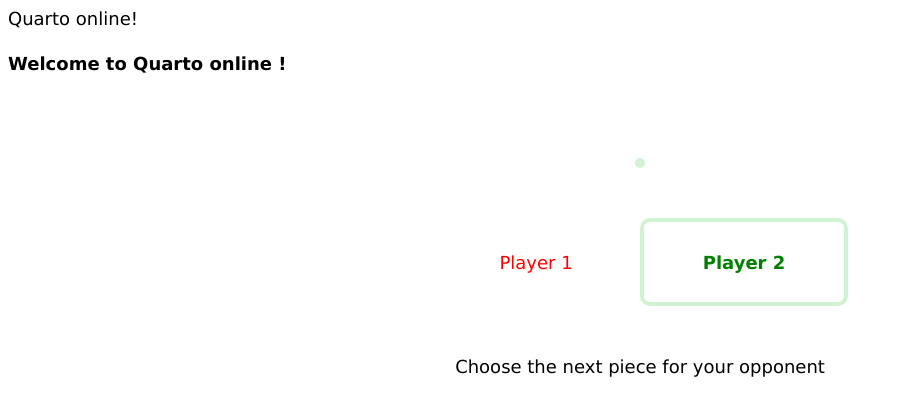
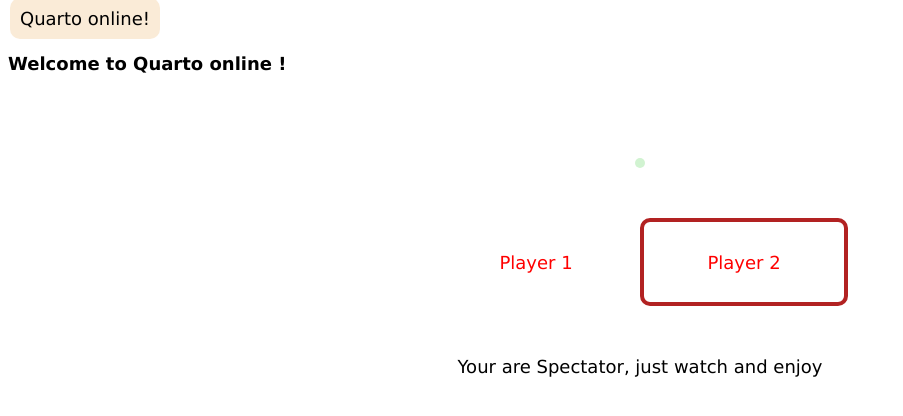
Before and after one commit to marmelab/quarto-symfony, a Symfony app: template quarto/templates/game.html.twig in a window 1280 px wide. Shown: the top 416 px of the page, without its empty margins (0-903 px from the left). Run offline with Twig, Linux system fonts and the light colour scheme; the template is opened without the code that fills it, so the values that code supplies are empty; some libraries are stand-ins or nearby versions.

Commit message:
appearance modified to see better who is playing

```diff
--- a/quarto/public/styles/main.css
+++ b/quarto/public/styles/main.css
@@ -6,6 +6,7 @@ body {
 a {
     text-decoration: none;
     color:inherit;
+    cursor: initial;
 }
 
 .grid-row {
@@ -108,13 +109,20 @@ a {
     border-radius: 10px;
 }
 
-.default-player.active {
-    font-weight: bold;
-    color:green;
+.default-player.you.active {
     border-color: rgb(209, 243, 209);
 }
 
-.default-player:not(.active) {
+.default-player.active:not(.you) {
+    border-color: firebrick;
+}
+
+.default-player.you {
+    font-weight: bold;
+    color:green;
+}
+
+.default-player:not(.you) {
     color:red;
 }
 
@@ -139,7 +147,7 @@ a {
 	align-items: center;
 }
 
-.new-game {
+.game-button {
     padding: 10px;
     margin: 2px;
     text-align: center;
@@ -147,7 +155,7 @@ a {
     background-color: antiquewhite;
 }
 
-.new-game:hover {
+.game-button:hover {
     cursor: pointer;
     opacity: 0.4;
 }
--- a/quarto/templates/base.html.twig
+++ b/quarto/templates/base.html.twig
@@ -12,7 +12,7 @@
   <body>
     <nav class="blue lighten-1" role="navigation">
       <div class="nav-wrapper container">
-        <a href="{{ path('index') }}" class="brand-logo">Quarto online!</a>
+        <a class="game-button" href="{{ path('index') }}" class="brand-logo">Quarto online!</a>
       </div>
     </nav>
     <section class="container">
--- a/quarto/templates/game.html.twig
+++ b/quarto/templates/game.html.twig
@@ -29,7 +29,9 @@
         'pieceSelected' : game.getSelectedPiece(),
         'player1Name' : 'Player 1 ',
         'player2Name' : 'Player 2',
-        'winningLine' : game.getWinningLine()} %}
+        'winningLine' : game.getWinningLine(),
+        'canPlay' : (playerId == 1 and game.getIsPlayerOneTurn()) or (playerId == 2 and game.getIsPlayerOneTurn() == false),
+        'playerId' : playerId} %}
     </div>
   </div>
 {% endblock %}
--- a/quarto/templates/main.html.twig
+++ b/quarto/templates/main.html.twig
@@ -11,7 +11,7 @@
       <img src="{{ asset('images/board.jpg') }}" alt="Quarto online picture"/>
     </div>
     <div class="row">
-      <a class="new-game" href="{{ path('game_new') }}">Start a new game</a>
+      <a class="game-button" href="{{ path('game_new') }}">Start a new game</a>
     </div>
   </div>
 {% endblock %}
--- a/quarto/templates/players.html.twig
+++ b/quarto/templates/players.html.twig
@@ -1,9 +1,9 @@
 <div class="players">
   <div class="players-name">
-      <div class="default-player {{ playerOneTurn ? 'active' : '' }} z-depth-1">
+      <div class="default-player {{ playerOneTurn ? 'active' : '' }} {{ playerId == 1 ? 'you' : '' }} z-depth-1">
           <span class="player-value">{{player1Name}}</span>
       </div>
-      <div class="default-player {{ playerOneTurn == false ? 'active' : '' }} z-depth-1">
+      <div class="default-player {{ playerOneTurn == false ? 'active' : '' }} {{  playerId == 2  ? 'you' : '' }} z-depth-1">
           <span class="player-value">{{player2Name}}</span>
       </div>
   </div>
@@ -12,7 +12,11 @@
       <span class="phase-value victory">{{ playerOneTurn == true ? player1Name : player2Name }} Wins !!!!!!!</span>
       <br/>
       <br/>
-      <a class="new-game" href="{{ path('game_new') }}">Start a new game</a>
+      <a class="game-button" href="{{ path('game_new') }}">Start a new game</a>
+    {% elseif (playerId == NULL) %}
+      <span class="phase-value">Your are Spectator, just watch and enjoy</span>
+    {% elseif (canPlay == false) %}
+      <span class="phase-value">Meditate while waiting for your turn</span>
     {% elseif (pieceSelected > 0) %}
       <span class="phase-value">Place your piece on the board</span>
     {% else %}
```
